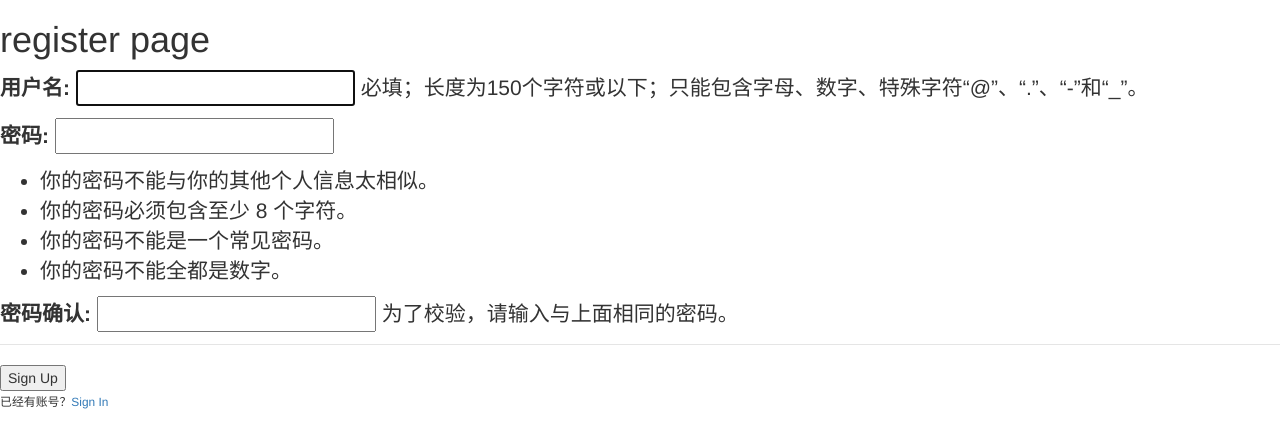
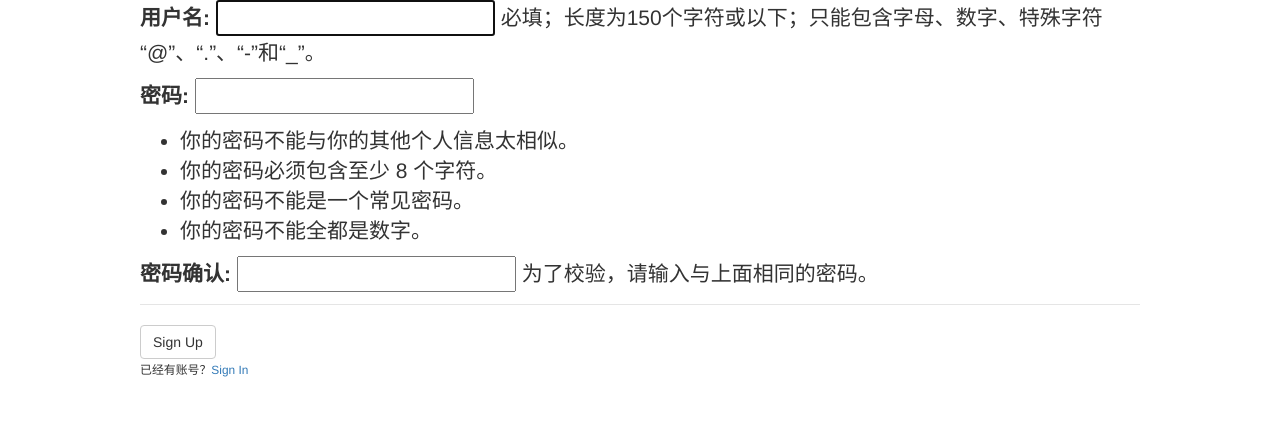
Before and after one commit to AlpsSnow/DjangoBlog, a Django app: page / in a window 1280 px wide. Shown: the top 448 px of the page. Run offline with Django 3.2, Linux system fonts and the light colour scheme; some libraries are stand-ins or nearby versions.

Commit message:
fix: fix register's bug.

```diff
--- a/DjangoBlog/templates/users/register.html
+++ b/DjangoBlog/templates/users/register.html
@@ -39,9 +39,8 @@
 <body>
     <!--主体-->
     <main>
-        <div>
-            <h1>register page</h1>
-            <form method="POST">
+        <div style="position: absolute;width: 1000px; left:50%; margin-left:-500px;">
+            <form class="form-horizontal" method="POST" role="form">
                 {% csrf_token %}
                 <fieldset>
                     <legend>
@@ -49,7 +48,7 @@
                     </legend>
                 </fieldset>
                 <div>
-                    <button type="submit">Sign Up</button>
+                    <button class="btn btn-default"　type="submit">Sign Up</button>
                 </div>
             </form>
             <div>
--- a/DjangoBlog/users/views.py
+++ b/DjangoBlog/users/views.py
@@ -9,7 +9,7 @@ def register(request):
         if form.is_valid():
             form.save()
             username = form.cleaned_data.get('username')
-            return redirect('blog_root')
+            return redirect('blog:root')
     else:
          form = UserCreationForm()
     return render(request,'users/register.html',{'form':form})
```
